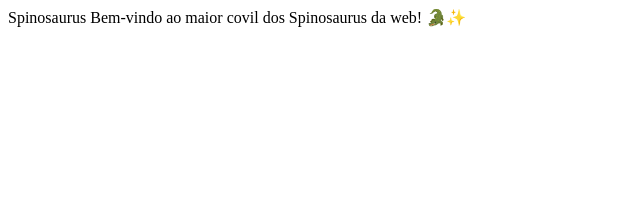
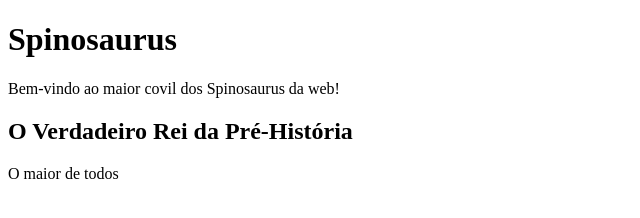
Before and after one commit to luiznevesalves-creator/Site-1A-segundo-trimestre, a plain HTML site: page index.html in a window 1280 px wide. Shown: the whole page, without its empty margins (0-640 px from the left). Drawn offline with Linux system fonts and the light colour scheme.

Commit message:
criamos as tags h1 h2 p

```diff
--- a/index.html
+++ b/index.html
@@ -4,12 +4,12 @@
     <head>
         <meta charset="UTF-8">
         <meta name="viewport" content="width=device-width, initial-scale=1.0">
-        <title>Document</title>
+        <title>meu site</title>
     </head>
     <body>
-
-        Spinosaurus
-
-        Bem-vindo ao maior covil dos Spinosaurus da web! 🐊✨
+        <h1>Spinosaurus</h1>
+        <p>Bem-vindo ao maior covil dos Spinosaurus da web!</p>
+        <h2>O Verdadeiro Rei da Pré-História</h2>
+        <p>O maior de todos </p>
 </body>
 </html>
```
